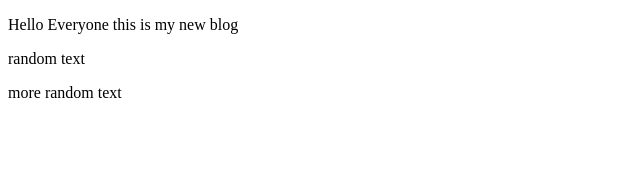
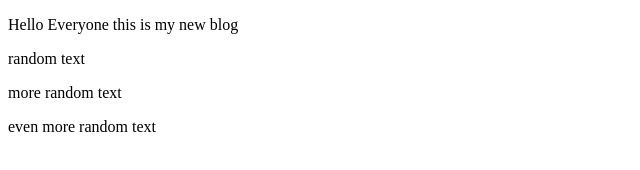
Before and after one commit to Bernst4315/localtestupload, a plain HTML site: page index.html in a window 1280 px wide. Shown: the whole page, without its empty margins (0-640 px from the left). Drawn offline with Linux system fonts and the light colour scheme.

Commit message:
added text

```diff
--- a/index.html
+++ b/index.html
@@ -9,5 +9,6 @@
     <p>Hello Everyone this is my new blog</p>
     <p>random text</p>
     <p>more random text</p>
+    <p>even more random text</p>
 </body>
 </html>
```
